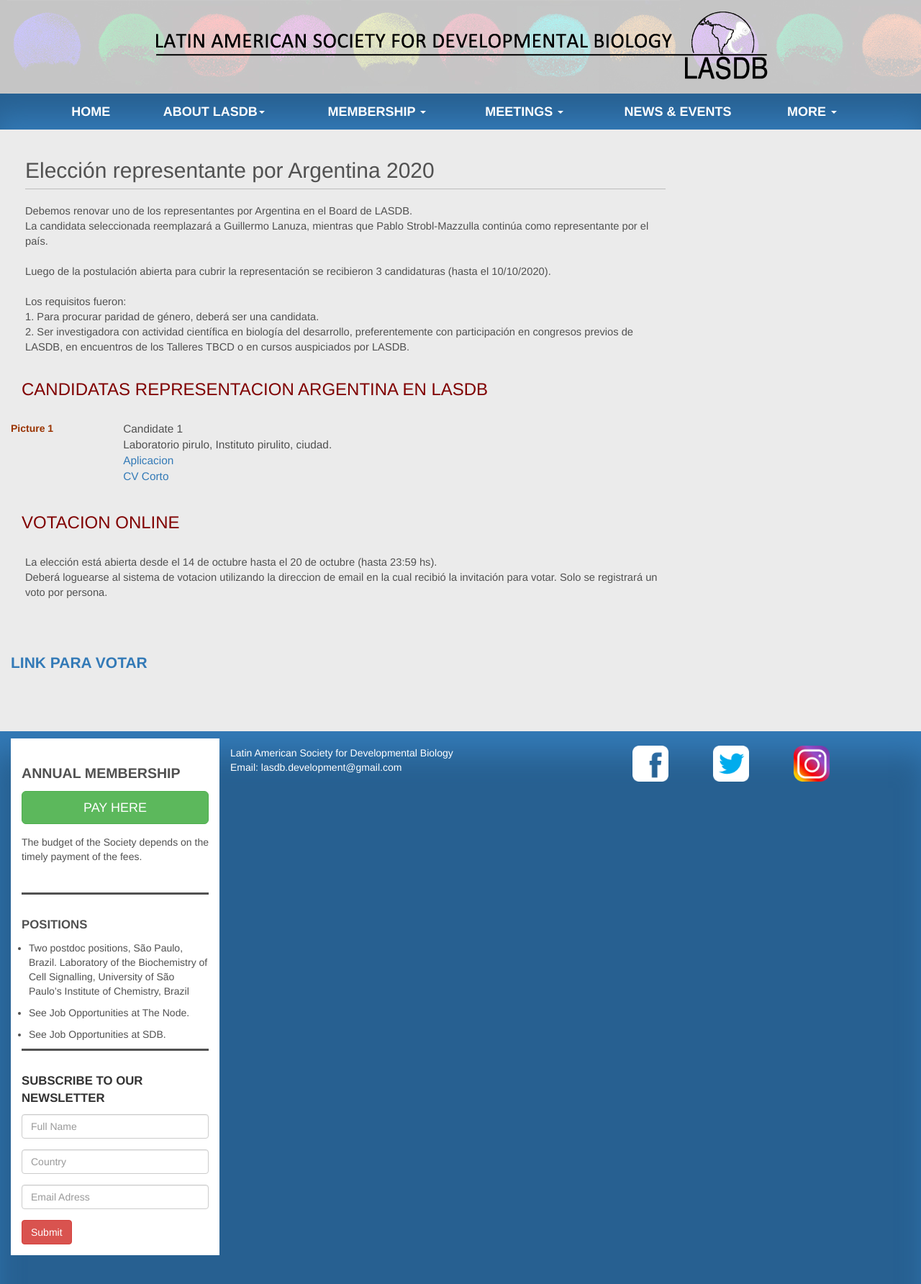
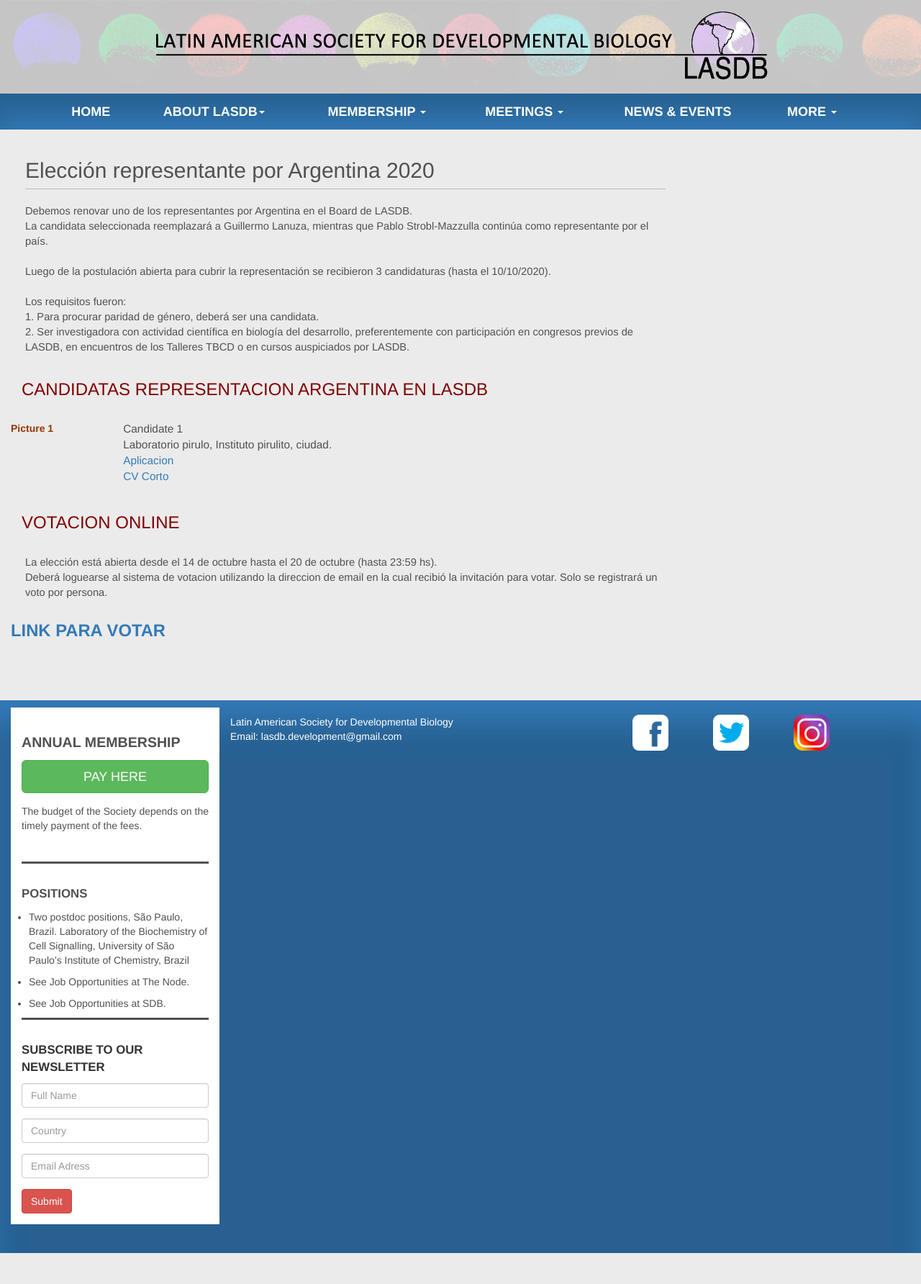
Before and after one commit to lasdb/lasdb.github.io, a Jekyll site: the page built from pages/Argentina-representante-2020.html, in a window 1280 px wide. Shown: the whole page at 72% size. Built offline with Jekyll 4.4.1, drawn with Linux system fonts in a browser that asks for light colours; nearby versions of some CDN libraries; after the commit the page ends 1741 px from its top, so only the background shows below that.

Commit message:
Update Argentina-representante-2020.html

```diff
--- a/pages/Argentina-representante-2020.html
+++ b/pages/Argentina-representante-2020.html
@@ -38,12 +38,11 @@
         <div class="panel-body" style="padding-top:0;">
             <p style="font-weight: ; font-size: 1.05em;">La elección está abierta desde el 14 de octubre hasta el 20 de octubre (hasta 23:59 hs). <br>
             Deberá loguearse al sistema de votacion utilizando la direccion de email en la cual recibió la invitación para votar. Solo se registrará un voto por persona.
-            <br><br>
             <br> </p>
         </div>
 
         <a href="{{site.baseurl}}/pages/ballot-Arg.html">
-             <p style="font-weight:bold; margin-top: 5px; font-size: 1.5em;">LINK PARA VOTAR</p>
+             <p style="font-weight:bold; font-size: 1.7em;">  LINK PARA VOTAR</p>
         </a>
 <br><br>
 </div></div>
```
